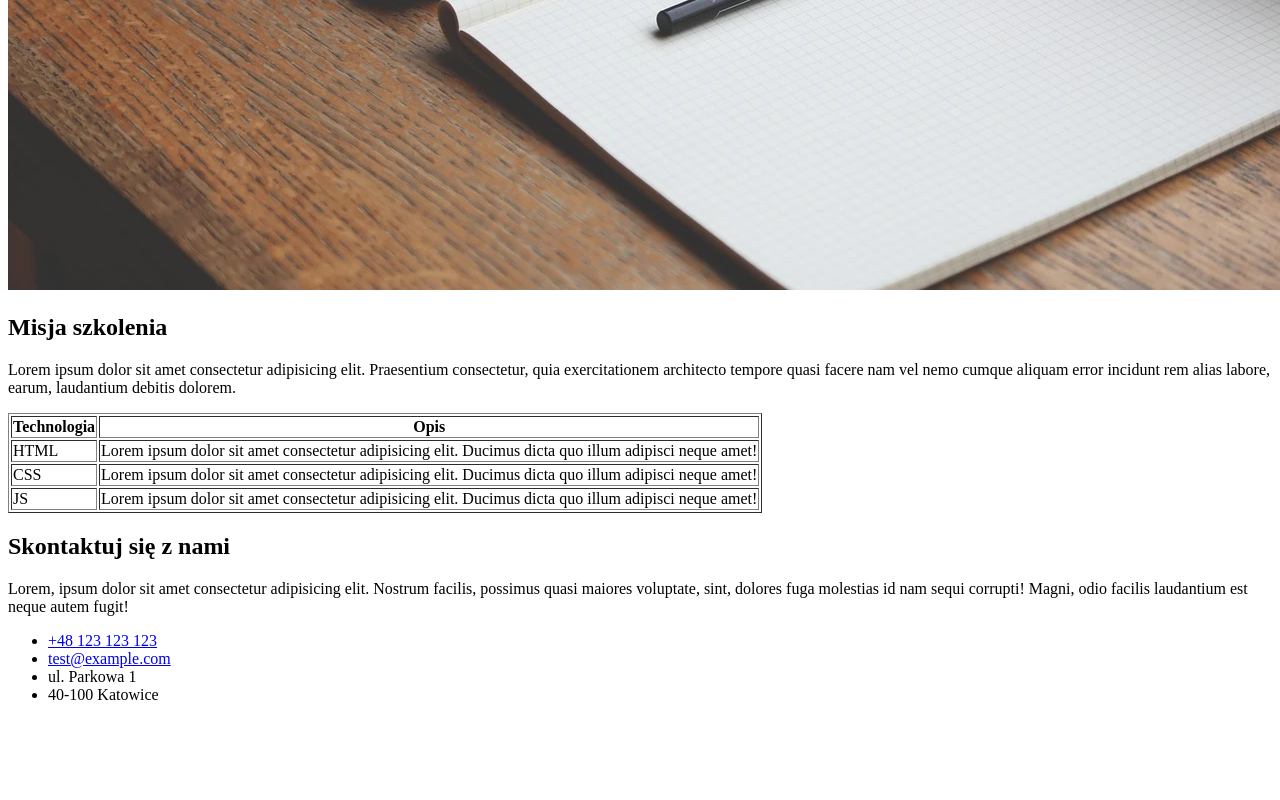
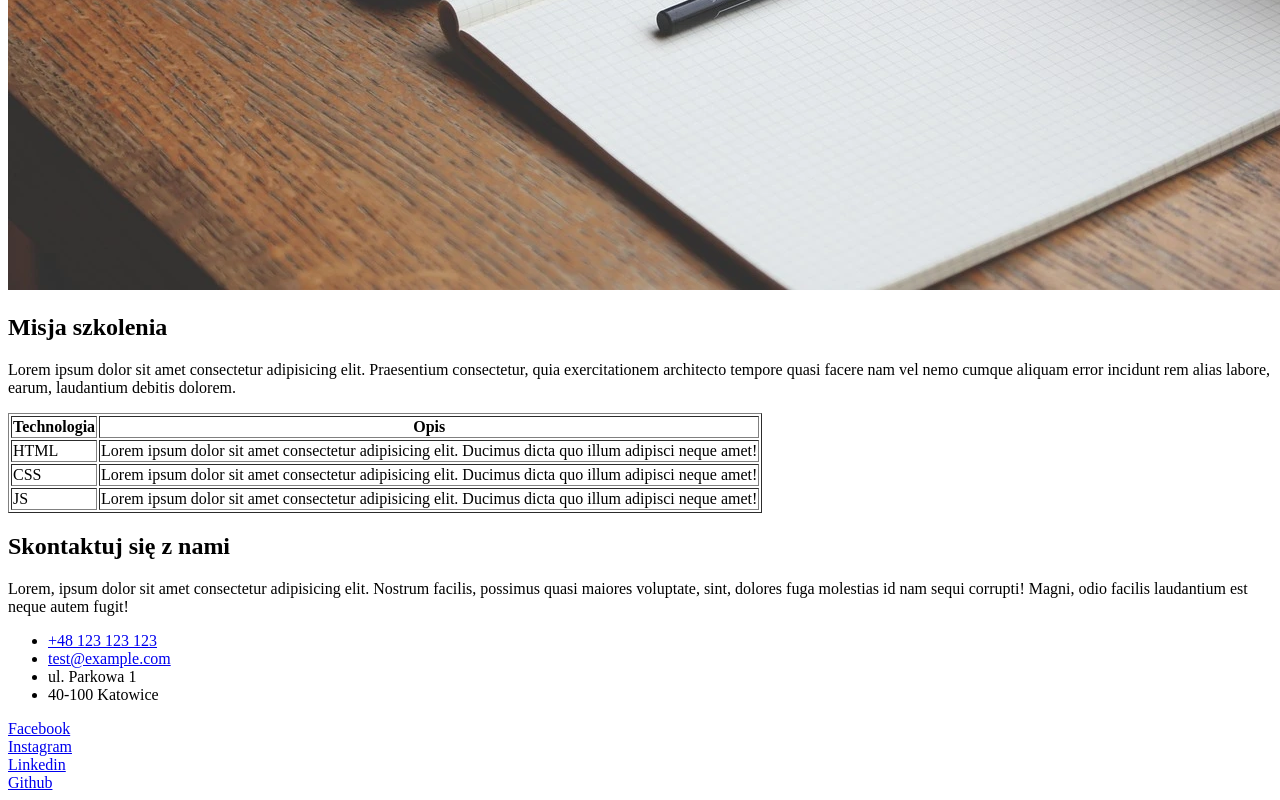
Before and after one commit to anmajka/anmajka.github.io, a plain HTML site: page index.html in a window 1280 px wide. Shown: the part 791-1591 px from the top of the page. Before the commit the page ends 1511 px from the top, so only its background shows below. Drawn offline with Linux system fonts and the light colour scheme.

Commit message:
html footer

```diff
--- a/index.html
+++ b/index.html
@@ -93,7 +93,18 @@
     </article>
 
     <footer>
-      <div></div>
+      <div>
+        <a href="https://fb.com" target="_blank">Facebook</a>
+      </div>
+      <div>
+        <a href="https://ig.com" target="_blank">Instagram</a>
+      </div>
+      <div>
+        <a href="https://linked.in" target="_blank">Linkedin</a>
+      </div>
+      <div>
+        <a href="https://github.com" target="_blank">Github</a>
+      </div>
     </footer>
   </body>
 </html>
```
